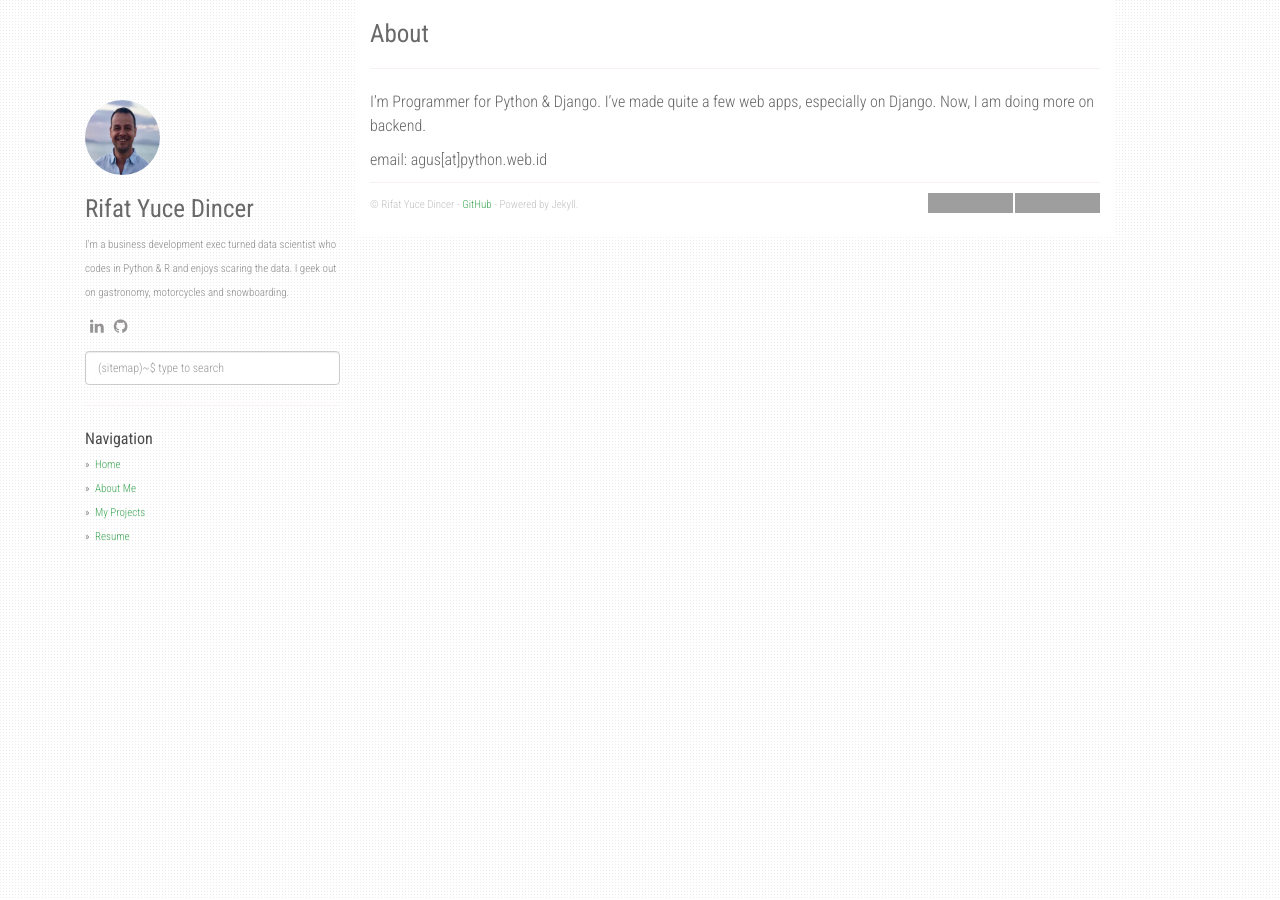
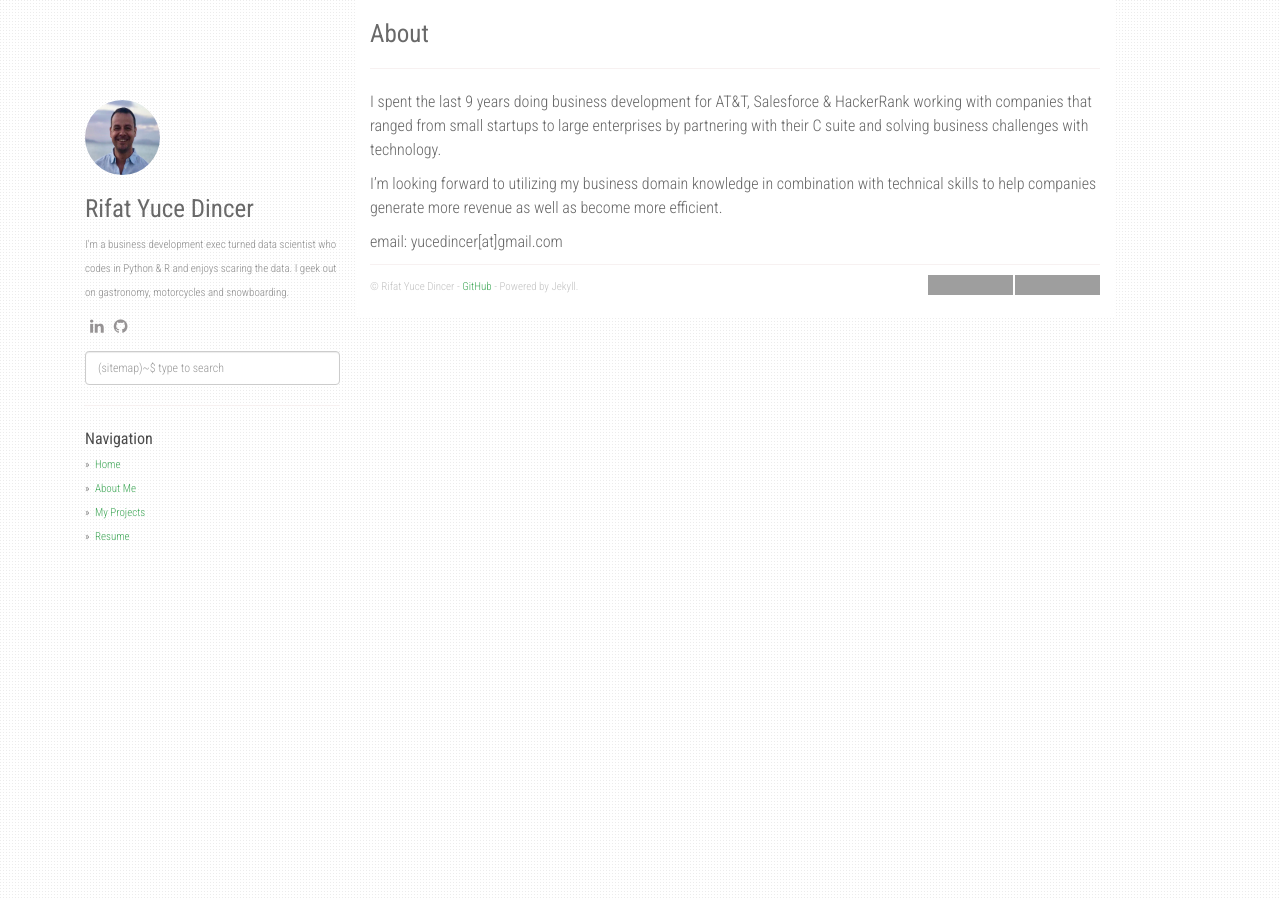
Before and after one commit to yucedincer/yucedincer.github.io, a Jekyll site: the page built from about.md, in a window 1280 px wide. Built offline with Jekyll 4.4.1, drawn with Linux system fonts in a browser that asks for light colours; nearby versions of some CDN libraries; grey boxes are pictures that could not be loaded.

Commit message:
updated config.yml

```diff
--- a/about.md
+++ b/about.md
@@ -4,6 +4,10 @@ title: About
 permalink: /about/
 ---
 
-I'm Programmer for Python & Django. I've made quite a few web apps, especially on Django. Now, I am doing more on backend.
+I spent the last 9 years doing business development for AT&T, Salesforce & HackerRank working with companies that ranged from small startups to large enterprises by partnering with their C suite and solving business challenges with technology.
 
-email: agus[at]python.web.id
+I'm looking forward to utilizing my business domain knowledge in combination with technical skills to help companies generate more revenue as well as become more efficient.
+
+
+
+email: yucedincer[at]gmail.com
```
